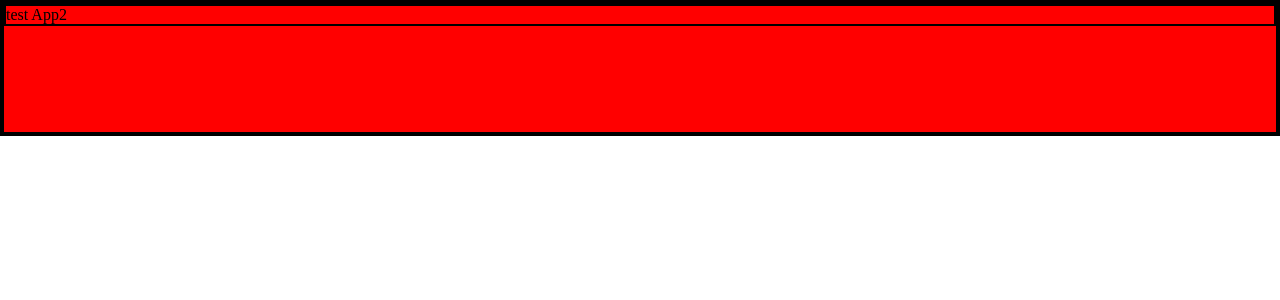
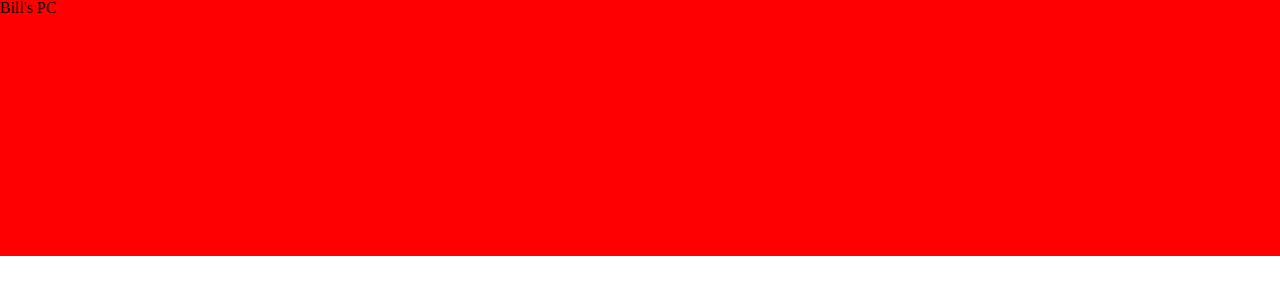
Before and after one commit to andrewskr90/bills-pc, a React (Create React App) app in the folder client/: page / in a window 1280 px wide. Shown: the top 300 px of the page. Built offline with nearby package versions, Linux system fonts and the light colour scheme.

Commit message:
added CSS reset, deleted state in app.js, removed app2.js from project

```diff
--- a/client/src/App.css
+++ b/client/src/App.css
@@ -1,9 +1,60 @@
-* {
+/* http://meyerweb.com/eric/tools/css/reset/
+   v2.0 | 20110126
+   License: none (public domain)
+*/
+
+html, body, div, span, applet, object, iframe,
+h1, h2, h3, h4, h5, h6, p, blockquote, pre,
+a, abbr, acronym, address, big, cite, code,
+del, dfn, em, img, ins, kbd, q, s, samp,
+small, strike, strong, sub, sup, tt, var,
+b, u, i, center,
+dl, dt, dd, ol, ul, li,
+fieldset, form, label, legend,
+table, caption, tbody, tfoot, thead, tr, th, td,
+article, aside, canvas, details, embed,
+figure, figcaption, footer, header, hgroup,
+menu, nav, output, ruby, section, summary,
+time, mark, audio, video {
+	margin: 0;
+	padding: 0;
+	border: 0;
+	font-size: 100%;
+	font: inherit;
+	vertical-align: baseline;
+}
+/* HTML5 display-role reset for older browsers */
+article, aside, details, figcaption, figure,
+footer, header, hgroup, menu, nav, section {
+	display: block;
+}
+body {
+	line-height: 1;
+}
+ol, ul {
+	list-style: none;
+}
+blockquote, q {
+	quotes: none;
+}
+blockquote:before, blockquote:after,
+q:before, q:after {
+	content: '';
+	content: none;
+}
+table {
+	border-collapse: collapse;
+	border-spacing: 0;
+}
+
+/* end of CSS reset */
+
+/* * {
     border: 1px solid black;
     margin:0;
-}
+} */
 
-.navBar {
-    height: 10vw;
+.home-nav-bar {
+    height: 20vw;
     background-color: red;
 }
--- a/client/src/App.js
+++ b/client/src/App.js
@@ -8,12 +8,10 @@
 import SearchedCardPage from './components/SearchedCardPage'
 
 function App() {
-  const [myCollectionArray, setMyCollectionArray] = useState([])
-  console.log(myCollectionArray)
   return (
     <>
       <div>
-      <header>Bill's PC</header>
+      <header class='home-nav-bar'>Bill's PC</header>
       {/* <header style={{display:'flex'}}>
         <p>Pokemon Card App</p>
         <nav style={{display:'flex', alignItems:'center', padding:'0 5vw 0 5vw'}}>
--- a/client/src/App2.js
+++ /dev/null
@@ -1,16 +0,0 @@
-import React from 'react';
-import './App.css';
-
-function App2() {
-    return (
-        <>
-            <header class="navBar">
-                <div>
-                    <p>test App2</p>
-                </div>
-            </header>
-        </>
-    )
-};
-
-export default App2;
--- a/client/src/index.js
+++ b/client/src/index.js
@@ -1,8 +1,7 @@
 import React from 'react';
 import ReactDOM from 'react-dom';
 import './index.css';
-// import App from './App';
-import App2 from './App2';
+import App from './App';
 import reportWebVitals from './reportWebVitals';
 
 import { createStore, applyMiddleware } from 'redux';
@@ -18,8 +17,7 @@
 ReactDOM.render(
   <React.StrictMode>
     <Provider store={store}>
-      {/* <App /> */}
-      <App2 />
+      <App />
     </Provider>
   </React.StrictMode>,
   document.getElementById('root')
```
